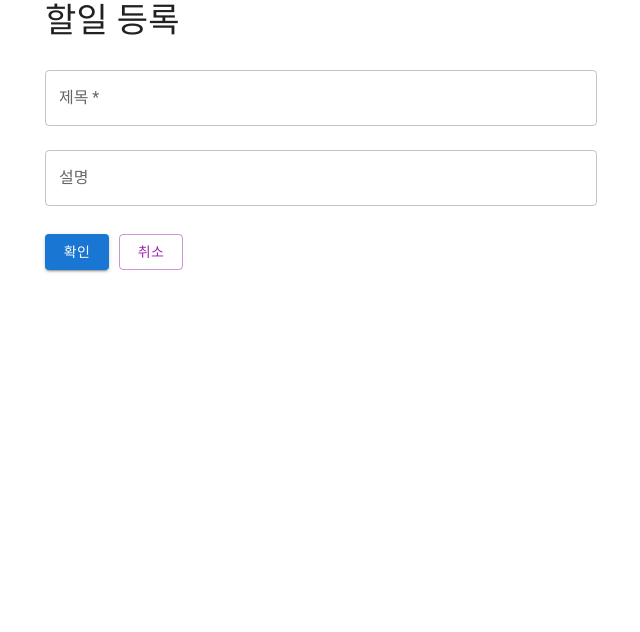
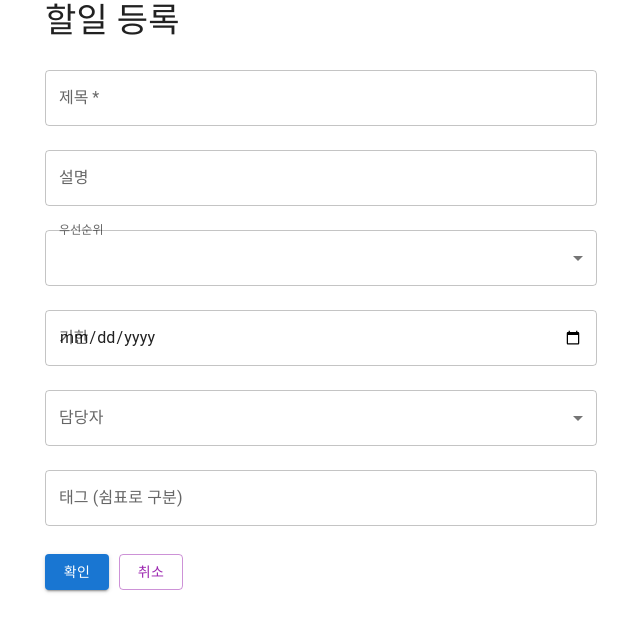
Before and after one commit to cookyman74/todoapp_by_react, a React (Create React App) app: page /create-todo in a window 1280 px wide. Shown: the top 632 px of the page, without its empty margins (319-959 px from the left). Built offline with nearby package versions, Linux system fonts and the light colour scheme.

Commit message:
할일 생성 페이지의 설정옵션(deadline, priority, assignto, tags)

```diff
--- a/src/pages/CreateTodoPage.tsx
+++ b/src/pages/CreateTodoPage.tsx
@@ -1,13 +1,23 @@
 // src/pages/CreateTodoPage.tsx
-import React, { useState } from 'react';
+import React, {useEffect, useState} from 'react';
 import { useNavigate } from 'react-router-dom';
-import { Button, Container, TextField, Typography } from '@mui/material';
+import { Button, Container, TextField, Typography, MenuItem, Select, InputLabel, FormControl } from '@mui/material';
 import useTodoStore from '../entities/todo/model/todoStore';
 import useUserStore from '../entities/user/model/userStore';  // Zustand에서 user 상태 가져오기
+
+interface User {
+    id: number;
+    name: string;
+}
 
 const CreateTodoPage: React.FC = () => {
     const [title, setTitle] = useState('');
     const [description, setDescription] = useState('');
+    const [priority, setPriority] = useState('low');  // 우선순위
+    const [deadline, setDeadline] = useState('');  // 기한
+    const [assignedTo, setAssignedTo] = useState<number | null>(null);  // 담당자
+    const [userList, setUserList] = useState<User []>([]);
+    const [tags, setTags] = useState('');  // 태그
     const navigate = useNavigate();
     const { addTodo } = useTodoStore();
     const { user, setUser } = useUserStore();  // Zustand에서 user 상태를 가져옴
@@ -19,6 +29,33 @@ const CreateTodoPage: React.FC = () => {
         }
         return true;
     };
+
+    //  사용자 목록을 서버에서  가져오는 함수
+    const fetchUsers = async () => {
+        if (!user || !user.access_token) {
+            alert('사용자 인증 정보가 없습니다.');
+            return null;
+        }
+
+        try {
+            const response = await fetch('http://localhost:3001/users', {
+                headers: {
+                    Authorization: `Bearer ${user.access_token}`,
+                },
+            })
+
+            const data = await response.json();
+            console.log("hhhhhh", data)
+            setUserList(data);
+        } catch (error) {
+            console.error("사용자 목록을 가져오는 중 오류 발생: ", error)
+        }
+    };
+
+    // 의존성 배열 없이 한 번만 fetchUsers 실행
+    useEffect(() => {
+        fetchUsers(); // 컴포넌트가 로드될 때 사용자 목록 가져오기
+    }, []);
 
     const fetchCreateTodo = async (accessToken: string | undefined): Promise<Response | null> => {
         if (!user || !user.access_token) {
@@ -53,6 +90,9 @@ const CreateTodoPage: React.FC = () => {
             }
         };
 
+        const deadlineISO = deadline ? new Date(deadline).toISOString() : null;
+        const tagsArray = tags.split(',').map(tag => tag.trim()).filter(tag => tag.length > 0);
+
         try {
             const response = await fetch('http://localhost:3001/todos', {
                 method: 'POST',
@@ -63,6 +103,10 @@ const CreateTodoPage: React.FC = () => {
                 body: JSON.stringify({
                     title,
                     description,
+                    priority,
+                    deadline: deadlineISO,
+                    assignedTo,
+                    tags: tagsArray,
                     completed: false,
                 }),
             });
@@ -125,6 +169,50 @@ const CreateTodoPage: React.FC = () => {
                 margin="normal"
             />
 
+            <FormControl fullWidth margin="normal">
+                <InputLabel>우선순위</InputLabel>
+                <Select
+                    value={priority}
+                    onChange={(e) => setPriority(e.target.value as string)}
+                >
+                    <MenuItem value={1}>낮음</MenuItem>
+                    <MenuItem value={3}>중간</MenuItem>
+                    <MenuItem value={5}>높음</MenuItem>
+                </Select>
+            </FormControl>
+
+            <TextField
+                label="기한"
+                type="date"
+                value={deadline}
+                onChange={(e) => setDeadline(e.target.value)}
+                fullWidth
+                margin="normal"
+            />
+
+            {/* 담당자 선택을 위한 드롭다운 */}
+            <FormControl fullWidth margin="normal">
+                <InputLabel>담당자</InputLabel>
+                <Select
+                    value={assignedTo ?? ''}
+                    onChange={(e) => setAssignedTo(Number(e.target.value))}
+                >
+                    {userList.map((user) => (
+                        <MenuItem key={user.id} value={user.id}>
+                            {user.name}
+                        </MenuItem>
+                    ))}
+                </Select>
+            </FormControl>
+
+            <TextField
+                label="태그 (쉼표로 구분)"
+                value={tags}
+                onChange={(e) => setTags(e.target.value)}
+                fullWidth
+                margin="normal"
+            />
+
             <Button
                 variant="contained"
                 color="primary"
```
